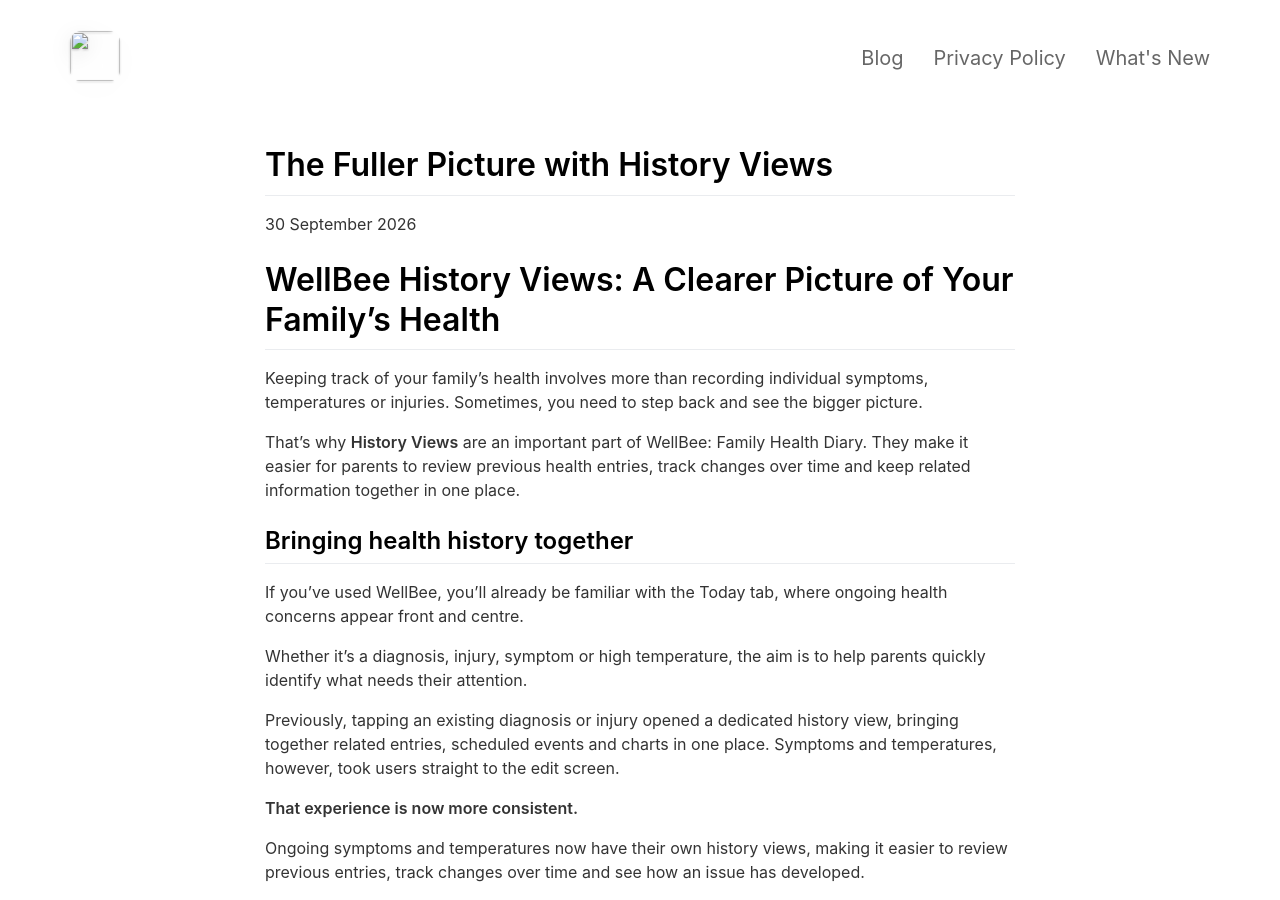
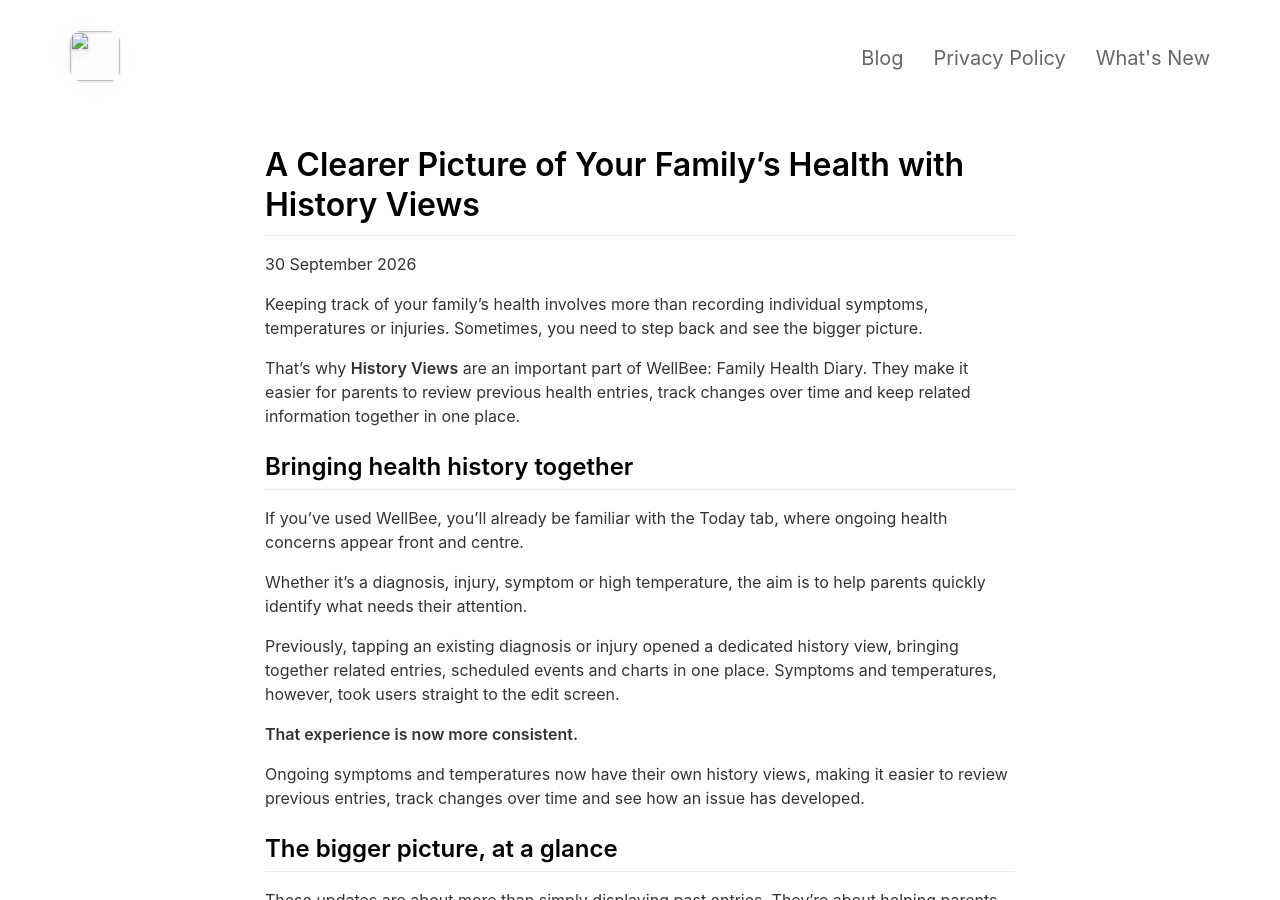
Before and after one commit to sheabrewer1986/WellBeeWebsite, a Jekyll site: the page built from _posts/2026-09-30-history-in-wellbee.md, in a window 1280 px wide and 900 px high. Built offline with Jekyll 4.4.1, drawn with Linux system fonts in a browser that asks for light colours; nearby versions of some CDN libraries.

Commit message:
[Tweak] Small style edits to history views blog

```diff
--- a/_posts/2026-09-30-history-in-wellbee.md
+++ b/_posts/2026-09-30-history-in-wellbee.md
@@ -1,12 +1,10 @@
 ---
 layout: post
-title: "The Fuller Picture with History Views"
+title: "A Clearer Picture of Your Family’s Health with History Views"
 date: 2026-09-30
-description: "A closer look at WellBee's latest features, including History Views, which help parents review health records and track changes over time."
+description: "A closer look at WellBee's latest feature, History Views, which help parents review health records and track changes over time."
 categories: [WellBee Updates]
 ---
-
-# WellBee History Views: A Clearer Picture of Your Family's Health
 
 Keeping track of your family's health involves more than recording individual symptoms, temperatures or injuries. Sometimes, you need to step back and see the bigger picture.
 
```
